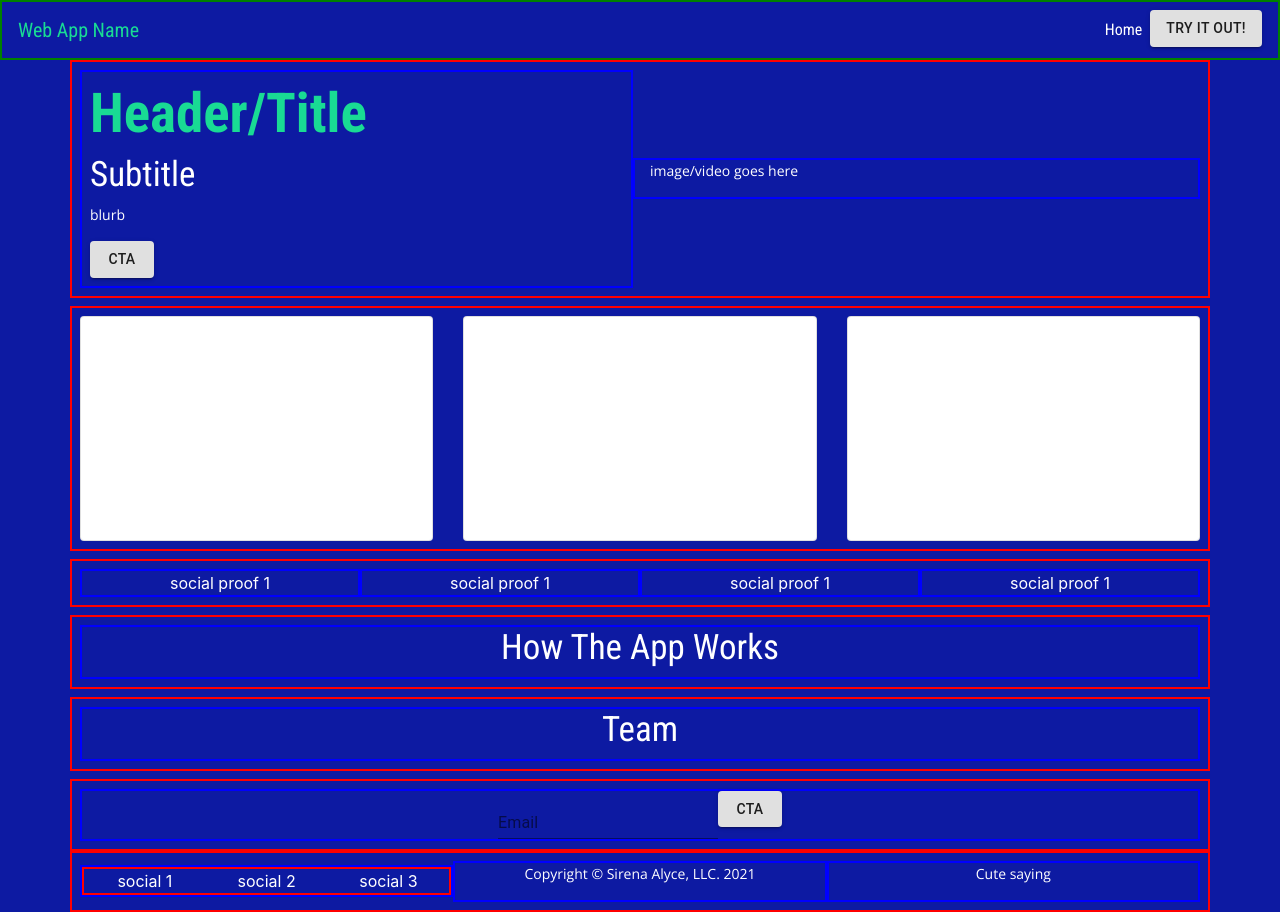
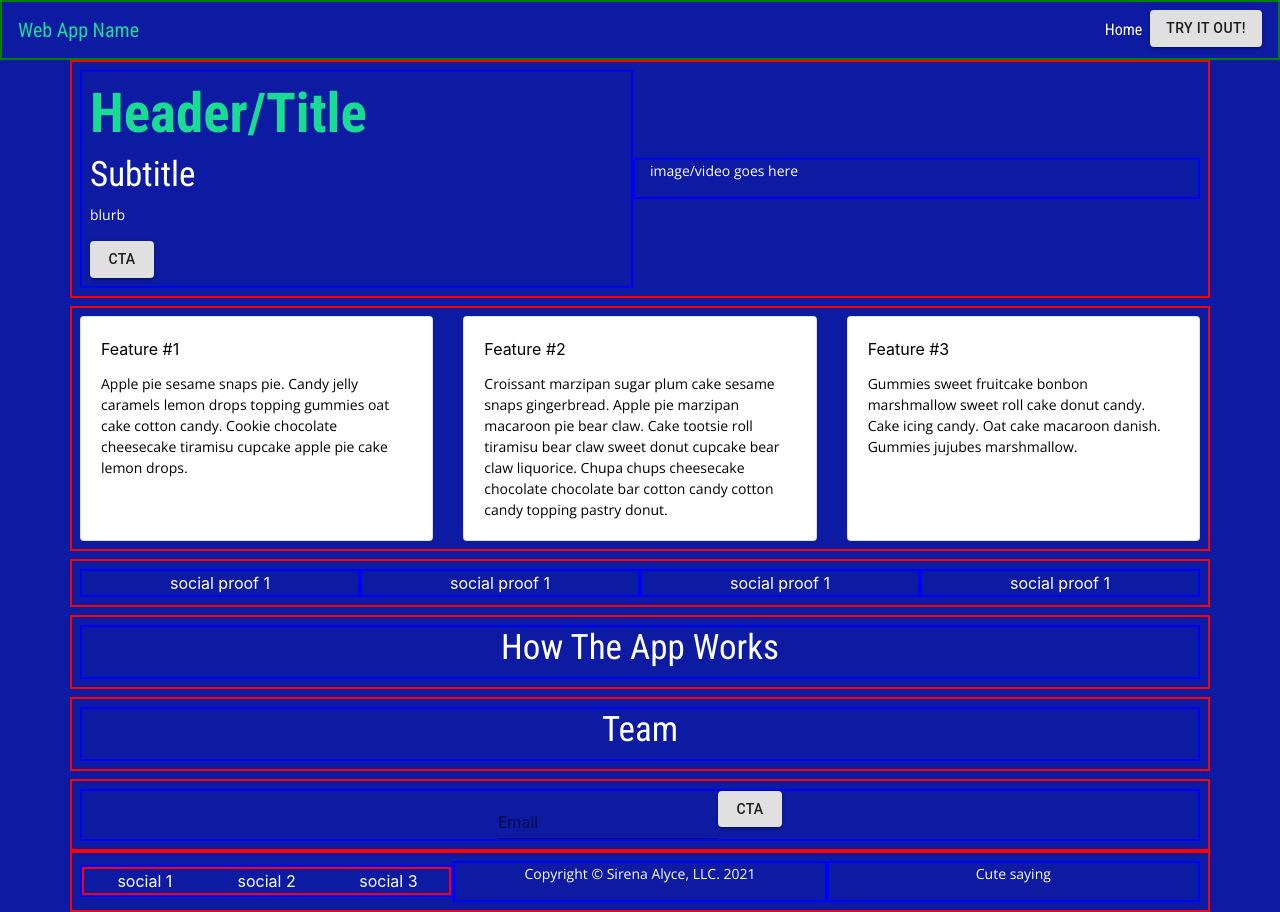
Before and after one commit to SirenaAlyceDev/job-board, a React (Create React App) app: page / in a window 1280 px wide. Built offline with nearby package versions, Linux system fonts and the light colour scheme.

Commit message:
updated card text color for visibility

```diff
--- a/src/App.css
+++ b/src/App.css
@@ -80,3 +80,11 @@ a {
 a.cta {
   background-color: #E3C57F;
 }
+
+p.card-text {
+  color: #000;
+}
+
+div.card-title {
+  color: #000;
+}
```
